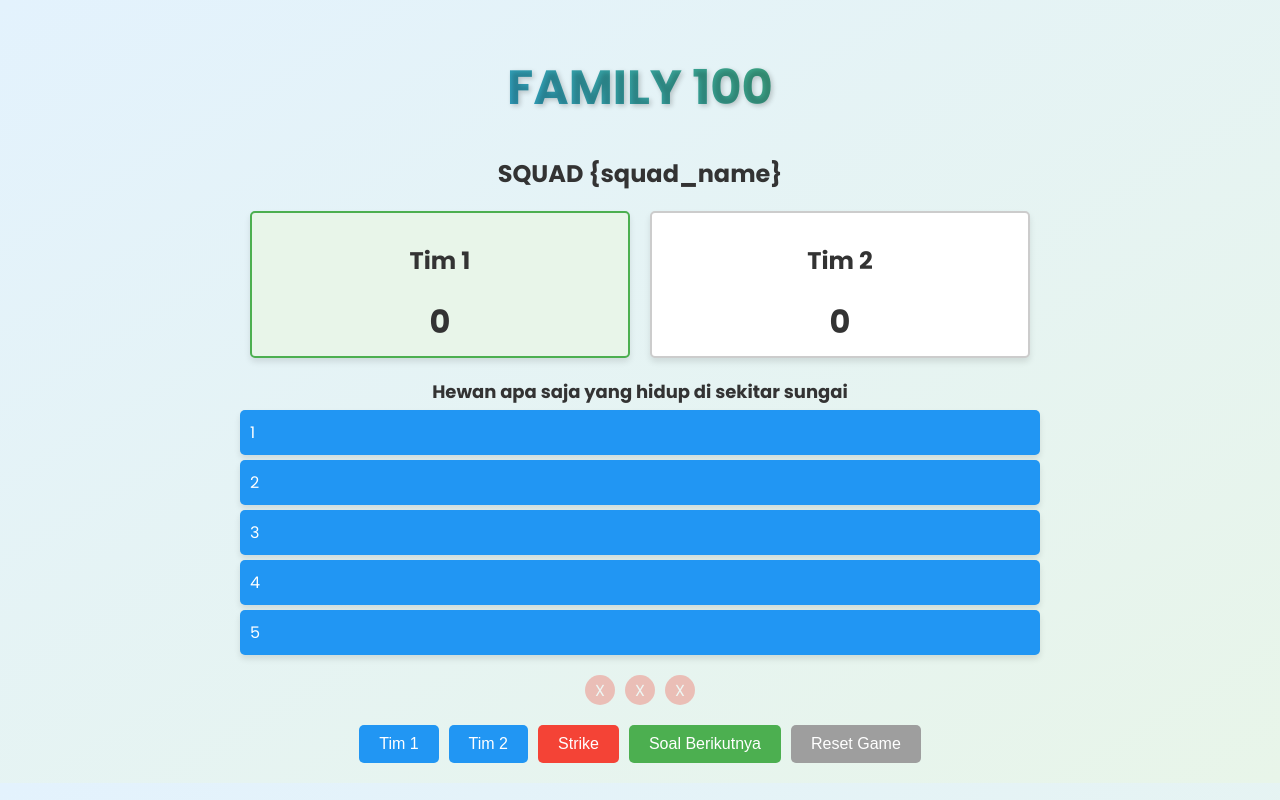
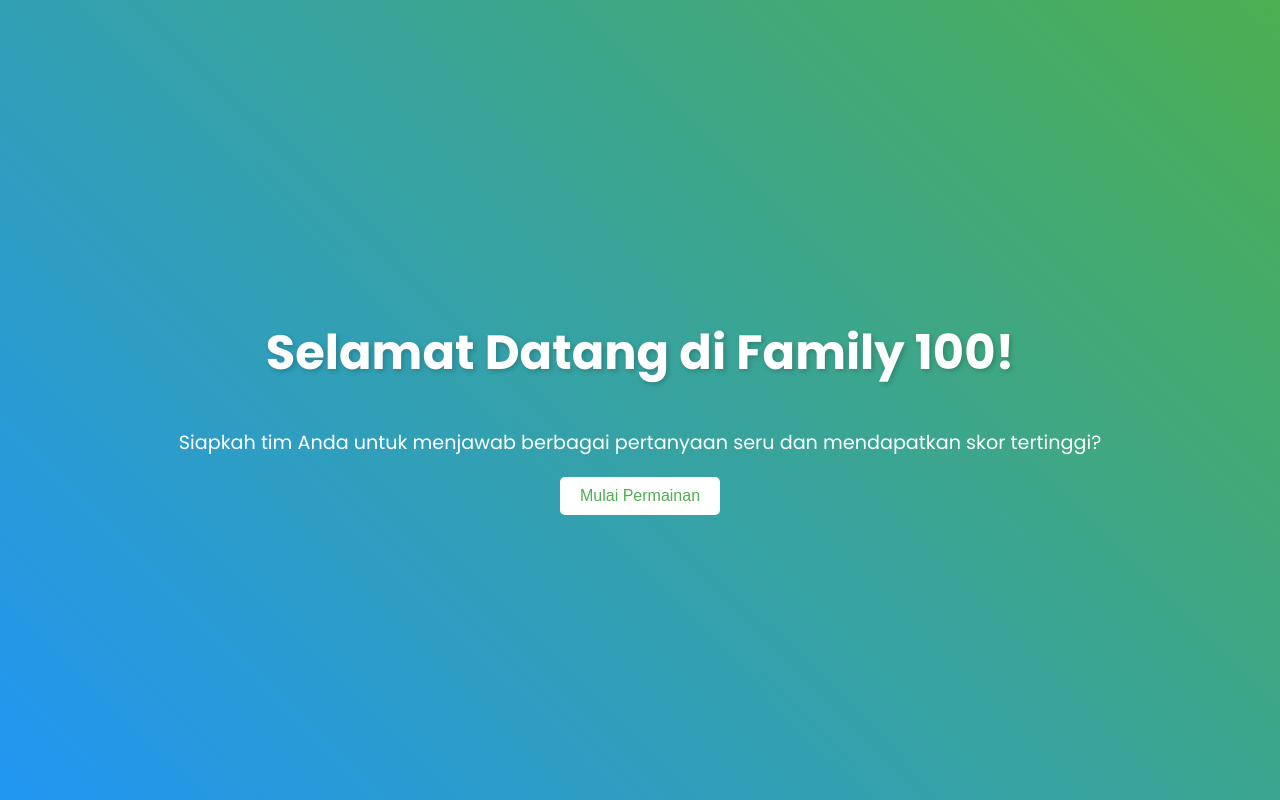
Before and after one commit to yeremia15/family_100, a plain HTML site: page index.html in a window 1280 px wide. Drawn offline with Linux system fonts and the light colour scheme.

Commit message:
update landing page before game start

```diff
--- a/index.html
+++ b/index.html
@@ -179,6 +179,49 @@
             text-align: center;
             box-shadow: 0px 4px 6px rgba(0, 0, 0, 0.2);
         }
+        .landing-page {
+            position: fixed;
+            top: 0;
+            left: 0;
+            width: 100%;
+            height: 100%;
+            background: linear-gradient(45deg, #2196F3, #4CAF50);
+            color: white;
+            display: flex;
+            flex-direction: column;
+            justify-content: center;
+            align-items: center;
+            z-index: 10;
+        }
+
+        .landing-page h1 {
+            font-size: 3em;
+            margin-bottom: 20px;
+            text-shadow: 2px 2px 5px rgba(0, 0, 0, 0.2);
+        }
+
+        .landing-page p {
+            font-size: 1.2em;
+            margin-bottom: 20px;
+            text-align: center;
+        }
+
+        .landing-page button {
+            padding: 10px 20px;
+            background-color: white;
+            color: #4CAF50;
+            border: none;
+            border-radius: 5px;
+            font-size: 1em;
+            cursor: pointer;
+            transition: transform 0.2s ease-in-out, box-shadow 0.2s ease-in-out;
+        }
+
+        .landing-page button:hover {
+            transform: scale(1.05);
+            box-shadow: 0px 4px 6px rgba(0, 0, 0, 0.2);
+        }
+
 
         @media (max-width: 600px) {
             .scores {
@@ -196,9 +239,14 @@
 
 <body>
     <div class="container">
+        <div class="landing-page" id="landingPage">
+            <h1>Selamat Datang di Family 100!</h1>
+            <p>Siapkah tim Anda untuk menjawab berbagai pertanyaan seru dan mendapatkan skor tertinggi?</p>
+            <button id="startGameButton">Mulai Permainan</button>
+        </div>
         <div class="header">
             <h1>FAMILY 100</h1>
-            <h2>SQUAD {squad_name}</h2>
+            <h2>SQUAD DIGITAL LENDING</h2>
         </div>
         <div class="scores">
             <div class="team-score" id="team1Container">
@@ -243,6 +291,14 @@
     <audio id="correctSound" src="correct.mp3"></audio>
     <audio id="strikeSound" src="strike.mp3"></audio>
     <script>
+        const landingPage = document.getElementById('landingPage');
+        const gameContainer = document.getElementById('gameContainer');
+        const startGameButton = document.getElementById('startGameButton');
+
+        startGameButton.addEventListener('click', () => {
+            landingPage.style.display = 'none';
+            gameContainer.style.display = 'block';
+        });
         const questions = [
             // {
             //     question: "Sebutkan makanan yang biasa dimakan saat sarapan",
```
